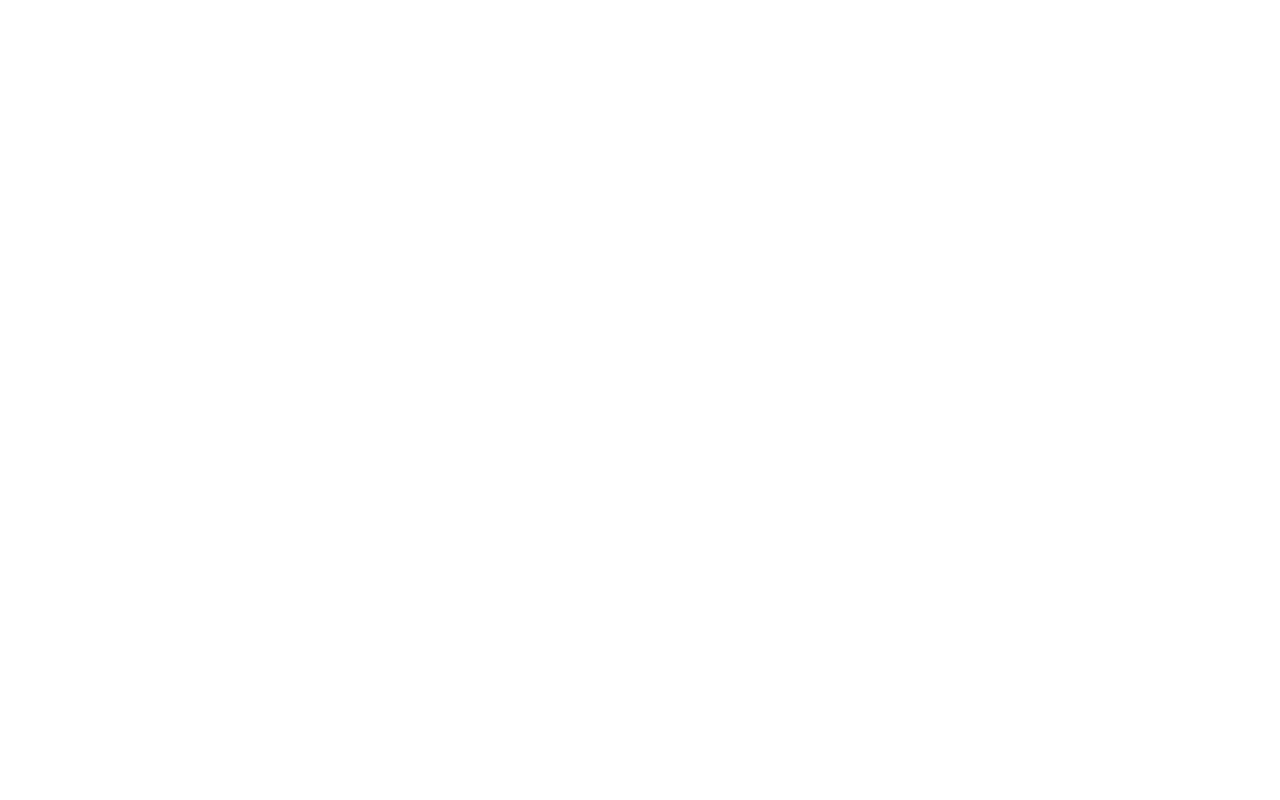
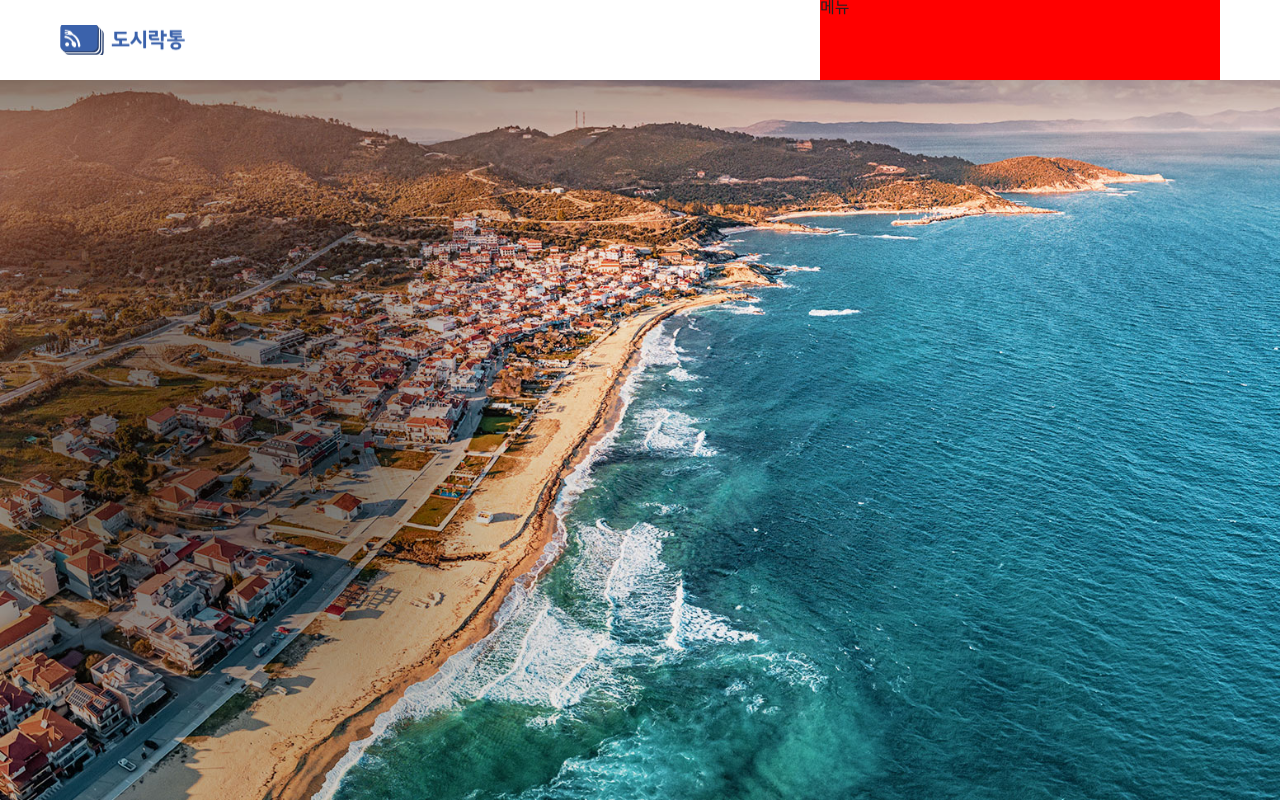
Before and after one commit to devparkse/dosiraktong, a plain HTML site: page index.html in a window 1280 px wide. Drawn offline with Linux system fonts and the light colour scheme; a web font is replaced by a local one.

Commit message:
헤더 작업 진행중

```diff
--- a/css/style.css
+++ b/css/style.css
@@ -1,4 +1,4 @@
-@charset 'utf-8';
+@charset "utf-8";
 @import url("font/font.css");
 * {
   margin: 0;
@@ -41,8 +41,85 @@ body {
   width: 100%;
   clear: both;
 }
+.inner {
+  display: block;
+  width: 100%;
+  max-width: 1420px;
+  margin: 0 auto;
+}
 /* 레이아웃 */
 .wrap {
   position: relative;
   display: block;
 }
+/* 상단 */
+.header {
+  position: fixed;
+  left: 0;
+  top: 0;
+  display: flex;
+  justify-content: space-between;
+  align-items: center;
+  padding: 0 60px;
+  width: 100%;
+  height: 100px;
+  background: rgba(255, 255, 255, 0);
+  z-index: 9999;
+  border-bottom: 1px solid rgba(255, 255, 255, 0.3);
+
+  transition: all 0.5s;
+}
+
+.logo {
+  position: relative;
+  width: 125px;
+  height: 30px;
+  background: url("../images/logo_white.png") no-repeat center;
+  background-size: cover;
+  transition: all 0.5s;
+}
+/* 스크롤 적용 샘플 */
+.header:hover {
+  height: 80px;
+  background: rgba(255, 255, 255, 1);
+}
+.header:hover .logo {
+  background: url("../images/logo.png") no-repeat center;
+  background-size: cover;
+}
+
+.nav {
+  display: block;
+  width: 400px;
+  height: 80px;
+  background: #f00;
+}
+/* 비주얼 */
+.visual {
+  position: relative;
+  display: block;
+  width: 100%;
+  height: 100vh;
+  background: url("../images/main_visual_3.jpg") no-repeat center;
+  background-size: cover;
+}
+/* 서비스 */
+.service {
+  position: relative;
+  display: block;
+}
+/* 소개 */
+.about {
+  position: relative;
+  display: block;
+}
+/* 비즈니스 */
+.business {
+  position: relative;
+  display: block;
+}
+/* 하단 */
+.footer {
+  position: relative;
+  display: block;
+}
--- a/index.html
+++ b/index.html
@@ -1,5 +1,5 @@
 <!DOCTYPE html>
-<html lang="en">
+<html lang="ko">
   <head>
     <meta charset="UTF-8" />
     <meta http-equiv="X-UA-Compatible" content="IE=edge" />
@@ -68,5 +68,29 @@
     <link rel="stylesheet" href="css/style.css" />
     <script src="js/script.js"></script>
   </head>
-  <body></body>
+  <body>
+    <div class="wrap">
+      <!-- 상단 -->
+      <header class="header">
+        <a href="index.html" class="logo"></a>
+        <nav class="nav">메뉴</nav>
+      </header>
+      <!-- 비주얼 -->
+      <section class="visual"></section>
+      <!-- 서비스 -->
+      <section class="service">
+        <div class="inner"></div>
+      </section>
+      <!-- 소개 -->
+      <section class="about">
+        <div class="inner"></div>
+      </section>
+      <!-- 비즈니스 -->
+      <section class="business"></section>
+      <!-- 하단 -->
+      <footer class="footer">
+        <div class="inner"></div>
+      </footer>
+    </div>
+  </body>
 </html>
```
Also changed, not shown: images/logo.png (added).
